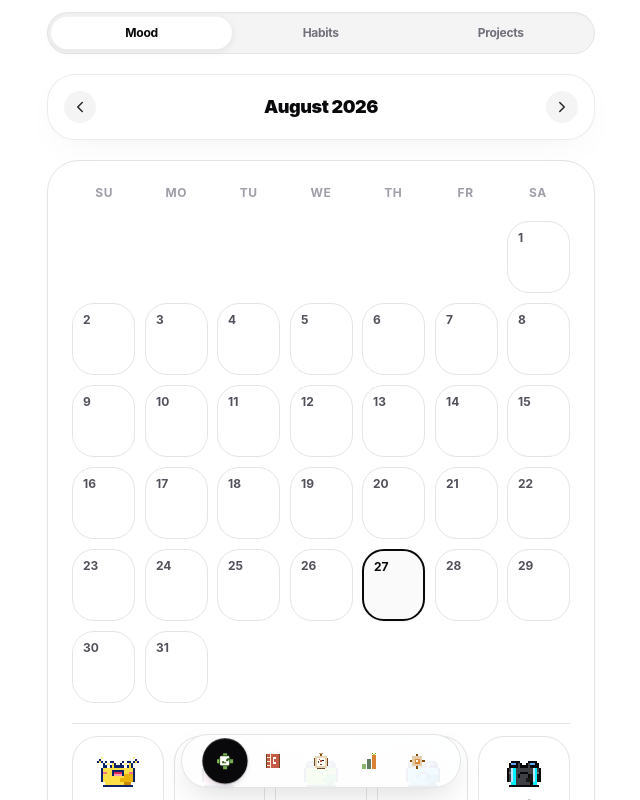
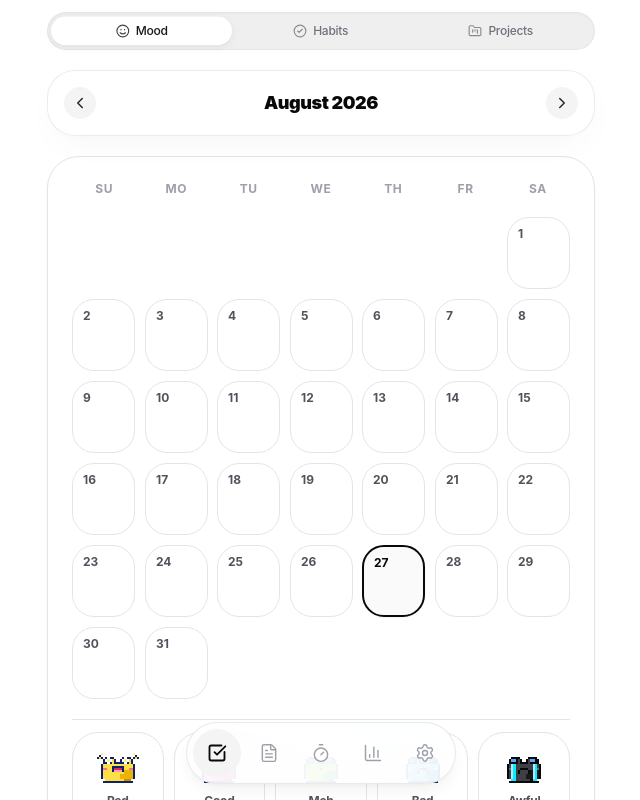
Before and after one commit to summour/Croakle, a React (Vite) app: page / in a window 1280 px wide. Shown: the whole page, without its empty margins (319-959 px from the left). Built offline with nearby package versions, Linux system fonts and the light colour scheme.

Commit message:
refactor: replace custom icons with lucide-react library
Transitioned from custom SVG components to standard Lucide icons across navigation and UI components to improve consistency and maintainability.

```diff
--- a/src/components/AnalyticsView.tsx
+++ b/src/components/AnalyticsView.tsx
@@ -1,7 +1,7 @@
 import React, { useState } from 'react';
 import { PageType, HabitTemplate, MonthData, Project, NoteItem, TimeSession, MOOD_LEVELS } from '../types';
 import { MONTH_NAMES, CALENDAR_HEADER_DAYS, DAY_SHORT_NAMES, getDaysInMonth, getMonthWeeks, formatIsoDate } from '../utils/dateUtils';
-import { ChevronLeft, ChevronRight, Trophy, Sparkles, TrendingUp, Calendar, Clock, BookOpen, Flame, Heart } from 'lucide-react';
+import { ChevronLeft, ChevronRight, Trophy, Sparkles, TrendingUp, Calendar, Clock, BookOpen, Flame, Heart, BarChart3, Settings } from 'lucide-react';
 import {
   ToriiStatsDockIcon,
   EmaTabIcon,
@@ -268,8 +268,8 @@ export const AnalyticsView: React.FC<AnalyticsViewProps> = ({
           activePage="analysis"
           onNavigate={onNavigate}
           tabs={[
-            { id: 'analysis', label: 'Analytics', icon: <ToriiStatsDockIcon size={15} /> },
-            { id: 'settings', label: 'Settings', icon: <WoodGearDockIcon size={15} /> },
+            { id: 'analysis', label: 'Analytics', icon: <BarChart3 size={15} /> },
+            { id: 'settings', label: 'Settings', icon: <Settings size={15} /> },
           ]}
         />
       )}
--- a/src/components/BottomDock.tsx
+++ b/src/components/BottomDock.tsx
@@ -1,12 +1,6 @@
 import React from 'react';
 import { PageType } from '../types';
-import {
-  HabitCloverDockIcon,
-  WashiJournalDockIcon,
-  PocketTimerDockIcon,
-  ToriiStatsDockIcon,
-  WoodGearDockIcon,
-} from './FrogIcons';
+import { CheckSquare, FileText, Timer, BarChart3, Settings } from 'lucide-react';
 
 interface BottomDockProps {
   activePage: PageType;
@@ -19,44 +13,44 @@ export const BottomDock: React.FC<BottomDockProps> = ({ activePage, onSelectPage
     id: PageType;
     activeKeys: PageType[];
     label: string;
-    icon: React.ComponentType<{ className?: string; size?: number }>;
+    icon: React.ComponentType<{ className?: string; size?: number; strokeWidth?: number }>;
   }[] = [
     {
       id: 'mood',
       activeKeys: ['mood', 'track', 'project', 'best'],
       label: 'Trackers',
-      icon: HabitCloverDockIcon,
+      icon: CheckSquare,
     },
     {
       id: 'notes',
       activeKeys: ['notes'],
       label: 'Journal',
-      icon: WashiJournalDockIcon,
+      icon: FileText,
     },
     {
       id: 'time',
       activeKeys: ['time'],
       label: 'Focus',
-      icon: PocketTimerDockIcon,
+      icon: Timer,
     },
     {
       id: 'analysis',
       activeKeys: ['analysis'],
-      label: 'Insights',
-      icon: ToriiStatsDockIcon,
+      label: 'Analytics',
+      icon: BarChart3,
     },
     {
       id: 'settings',
       activeKeys: ['settings'],
       label: 'Settings',
-      icon: WoodGearDockIcon,
+      icon: Settings,
     },
   ];
 
   return (
     <footer
       id="croakle-bottom-dock"
-      className="absolute bottom-3 left-1/2 -translate-x-1/2 z-40 w-auto min-w-[280px] max-w-sm bg-white/90 dark:bg-zinc-900/90 backdrop-blur-2xl border border-black/10 dark:border-white/15 rounded-full p-1 shadow-[0_12px_32px_-8px_rgba(0,0,0,0.15)] flex items-center justify-center gap-1 transition-all duration-300"
+      className="absolute bottom-4 left-1/2 -translate-x-1/2 z-40 w-auto min-w-[260px] max-w-sm bg-white/90 dark:bg-zinc-900/90 backdrop-blur-2xl border border-zinc-200/80 dark:border-zinc-800 rounded-full p-1.5 shadow-lg shadow-zinc-950/5 flex items-center justify-center gap-1 transition-all duration-200"
     >
       {groups.map((group) => {
         const Icon = group.icon;
@@ -74,18 +68,21 @@ export const BottomDock: React.FC<BottomDockProps> = ({ activePage, onSelectPage
             }}
             title={group.label}
             aria-label={group.label}
-            className={`flex items-center justify-center w-10 h-10 sm:w-11 sm:h-11 rounded-full transition-all duration-200 ios-tap relative ${
+            className={`flex items-center justify-center w-11 h-11 sm:w-12 sm:h-12 rounded-full transition-all duration-150 ios-tap relative ${
               isActive
-                ? 'bg-zinc-950 text-white dark:bg-white dark:text-zinc-950 shadow-md scale-[1.03]'
-                : 'text-zinc-500 dark:text-zinc-400 hover:text-zinc-950 dark:hover:text-white hover:bg-black/[0.04] dark:hover:bg-white/[0.08]'
+                ? 'bg-zinc-100 dark:bg-zinc-800 text-zinc-950 dark:text-white font-bold'
+                : 'text-zinc-400 dark:text-zinc-500 hover:text-zinc-700 dark:hover:text-zinc-300 hover:bg-zinc-50 dark:hover:bg-zinc-800/50'
             }`}
           >
             <div className="relative flex items-center justify-center">
-              <Icon size={20} className={`transition-transform duration-200 ${isActive ? 'scale-105' : ''}`} />
+              <Icon
+                size={20}
+                strokeWidth={isActive ? 2.2 : 1.7}
+              />
               {group.id === 'time' && isTimerRunning && (
                 <span className="absolute -top-1 -right-1 flex h-2 w-2">
-                  <span className="animate-ping absolute inline-flex h-full w-full rounded-full bg-emerald-400 opacity-75" />
-                  <span className="relative inline-flex rounded-full h-2 w-2 bg-emerald-500 border border-white dark:border-zinc-900" />
+                  <span className="animate-ping absolute inline-flex h-full w-full rounded-full bg-zinc-950 dark:bg-white opacity-60" />
+                  <span className="relative inline-flex rounded-full h-2 w-2 bg-zinc-950 dark:bg-white border border-white dark:border-zinc-900" />
                 </span>
               )}
             </div>
--- a/src/components/HabitsView.tsx
+++ b/src/components/HabitsView.tsx
@@ -2,7 +2,7 @@ import React, { useState } from 'react';
 import { PageType, HabitTemplate, MonthData, PriorityType, MOOD_LEVELS } from '../types';
 import { DAY_SHORT_NAMES, MONTH_NAMES, getDaysInMonth, getWeekDates, getMonthWeeks, formatIsoDate } from '../utils/dateUtils';
 import { FrogMoodIcon, CloverIcon, ThreeLeafCloverIcon, HabitCloverDockIcon, BambooProjectDockIcon, PixelSparkleIcon, PixelCheckIcon, PixelCheckCircleIcon, FrogFaceDockIcon } from './FrogIcons';
-import { Plus, ArrowUpDown, ChevronLeft, ChevronRight, Trash2, X, Tag, ListPlus, Trophy, Calendar, Grid, Archive, GripVertical, ChevronUp, ChevronDown, ChevronsUp, ChevronsDown, Sparkles, ArrowDownAZ } from 'lucide-react';
+import { Plus, ArrowUpDown, ChevronLeft, ChevronRight, Trash2, X, Tag, ListPlus, Trophy, Calendar, Grid, Archive, GripVertical, ChevronUp, ChevronDown, ChevronsUp, ChevronsDown, Sparkles, ArrowDownAZ, Smile, CheckCircle2, FolderKanban } from 'lucide-react';
 import { SubNavTabs } from './SubNavTabs';
 import { useSwipeMonth } from '../hooks/useSwipeMonth';
 import confetti from 'canvas-confetti';
@@ -208,9 +208,9 @@ export const HabitsView: React.FC<HabitsViewProps> = ({
           activePage="track"
           onNavigate={onNavigate}
           tabs={[
-            { id: 'mood', label: 'Mood', icon: <FrogFaceDockIcon size={15} /> },
-            { id: 'track', label: 'Habits', icon: <HabitCloverDockIcon size={15} /> },
-            { id: 'project', label: 'Projects', icon: <BambooProjectDockIcon size={15} /> },
+            { id: 'mood', label: 'Mood', icon: <Smile size={14} /> },
+            { id: 'track', label: 'Habits', icon: <CheckCircle2 size={14} /> },
+            { id: 'project', label: 'Projects', icon: <FolderKanban size={14} /> },
           ]}
         />
       )}
--- a/src/components/MoodView.tsx
+++ b/src/components/MoodView.tsx
@@ -1,8 +1,8 @@
 import React, { useState } from 'react';
 import { PageType, MonthData, MOOD_LEVELS } from '../types';
 import { MONTH_NAMES, CALENDAR_HEADER_DAYS, getDaysInMonth } from '../utils/dateUtils';
-import { ChevronLeft, ChevronRight, X } from 'lucide-react';
-import { FrogMoodIcon, FrogFaceDockIcon, HabitCloverDockIcon, BambooProjectDockIcon } from './FrogIcons';
+import { ChevronLeft, ChevronRight, X, Smile, CheckCircle2, FolderKanban } from 'lucide-react';
+import { FrogMoodIcon } from './FrogIcons';
 import { SubNavTabs } from './SubNavTabs';
 import { useSwipeMonth } from '../hooks/useSwipeMonth';
 import confetti from 'canvas-confetti';
@@ -70,9 +70,9 @@ export const MoodView: React.FC<MoodViewProps> = ({
           activePage="mood"
           onNavigate={onNavigate}
           tabs={[
-            { id: 'mood', label: 'Mood', icon: <FrogFaceDockIcon size={15} /> },
-            { id: 'track', label: 'Habits', icon: <HabitCloverDockIcon size={15} /> },
-            { id: 'project', label: 'Projects', icon: <BambooProjectDockIcon size={15} /> },
+            { id: 'mood', label: 'Mood', icon: <Smile size={14} /> },
+            { id: 'track', label: 'Habits', icon: <CheckCircle2 size={14} /> },
+            { id: 'project', label: 'Projects', icon: <FolderKanban size={14} /> },
           ]}
         />
       )}
--- a/src/components/ProjectsView.tsx
+++ b/src/components/ProjectsView.tsx
@@ -1,7 +1,7 @@
 import React, { useState } from 'react';
 import { PageType, Project, PriorityType } from '../types';
 import { DAY_SHORT_NAMES, MONTH_NAMES, getWeekDates, getMonthWeeks, getWeekKey, formatIsoDate } from '../utils/dateUtils';
-import { Plus, ArrowUpDown, ChevronLeft, ChevronRight, Trash2, X, Archive, Trophy, GripVertical, ChevronUp, ChevronDown, ChevronsUp, ChevronsDown, Sparkles, ArrowDownAZ } from 'lucide-react';
+import { Plus, ArrowUpDown, ChevronLeft, ChevronRight, Trash2, X, Archive, Trophy, GripVertical, ChevronUp, ChevronDown, ChevronsUp, ChevronsDown, Sparkles, ArrowDownAZ, Smile, CheckCircle2, FolderKanban } from 'lucide-react';
 import { BambooScrollDockIcon, HabitCloverDockIcon, BambooProjectDockIcon, PixelPartyPopperIcon, PixelCheckIcon, PixelCheckCircleIcon, FrogFaceDockIcon } from './FrogIcons';
 import { SubNavTabs } from './SubNavTabs';
 import { useSwipeMonth } from '../hooks/useSwipeMonth';
@@ -195,9 +195,9 @@ export const ProjectsView: React.FC<ProjectsViewProps> = ({
           activePage="project"
           onNavigate={onNavigate}
           tabs={[
-            { id: 'mood', label: 'Mood', icon: <FrogFaceDockIcon size={15} /> },
-            { id: 'track', label: 'Habits', icon: <HabitCloverDockIcon size={15} /> },
-            { id: 'project', label: 'Projects', icon: <BambooProjectDockIcon size={15} /> },
+            { id: 'mood', label: 'Mood', icon: <Smile size={14} /> },
+            { id: 'track', label: 'Habits', icon: <CheckCircle2 size={14} /> },
+            { id: 'project', label: 'Projects', icon: <FolderKanban size={14} /> },
           ]}
         />
       )}
--- a/src/components/SubNavTabs.tsx
+++ b/src/components/SubNavTabs.tsx
@@ -9,7 +9,7 @@ interface SubNavTabsProps {
 
 export const SubNavTabs: React.FC<SubNavTabsProps> = ({ activePage, onNavigate, tabs }) => {
   return (
-    <nav className="flex items-center p-1 bg-zinc-100 dark:bg-zinc-900 backdrop-blur-2xl rounded-[24px] border border-black/[0.06] dark:border-white/10 shadow-[inset_0_1px_2px_rgba(0,0,0,0.03)]">
+    <nav className="flex items-center p-1 bg-zinc-200/60 dark:bg-zinc-800/60 backdrop-blur-2xl rounded-full border border-black/[0.04] dark:border-white/[0.08] shadow-[inset_0_1px_2px_rgba(0,0,0,0.03)] select-none">
       {tabs.map((tab) => {
         const isActive = activePage === tab.id;
         return (
@@ -18,13 +18,14 @@ export const SubNavTabs: React.FC<SubNavTabsProps> = ({ activePage, onNavigate,
             id={`subnav-${tab.id}`}
             type="button"
             onClick={() => onNavigate(tab.id)}
-            className={`flex-1 py-2 px-3 rounded-[20px] text-xs font-bold transition-all duration-200 flex items-center justify-center gap-1.5 ios-tap relative ${
+            className={`flex-1 py-1.5 px-3 rounded-full text-xs font-semibold transition-all duration-200 flex items-center justify-center gap-1.5 ios-tap relative ${
               isActive
-                ? 'bg-white dark:bg-zinc-800 text-zinc-950 dark:text-white shadow-[0_2px_10px_rgba(0,0,0,0.08),inset_0_1px_1px_rgba(255,255,255,1)] scale-[1.01] z-10'
-                : 'text-zinc-500 dark:text-zinc-400 hover:text-zinc-900 dark:hover:text-white'
+                ? 'bg-white dark:bg-zinc-700/90 text-zinc-900 dark:text-white shadow-[0_2px_8px_rgba(0,0,0,0.06),0_1px_2px_rgba(0,0,0,0.04),inset_0_1px_1px_rgba(255,255,255,1)] scale-[1.01] z-10'
+                : 'text-zinc-500 dark:text-zinc-400 hover:text-zinc-900 dark:hover:text-white hover:bg-white/30 dark:hover:bg-zinc-700/40'
             }`}
           >
-            <span className="truncate tracking-tight">{tab.label}</span>
+            {tab.icon && <span className="shrink-0 opacity-80">{tab.icon}</span>}
+            <span className="truncate tracking-tight font-medium">{tab.label}</span>
           </button>
         );
       })}
```
Also changed, not shown: src/components/LiveTimerBar.tsx (+19 -20 lines), src/components/SettingsView.tsx (+3 -4 lines).
